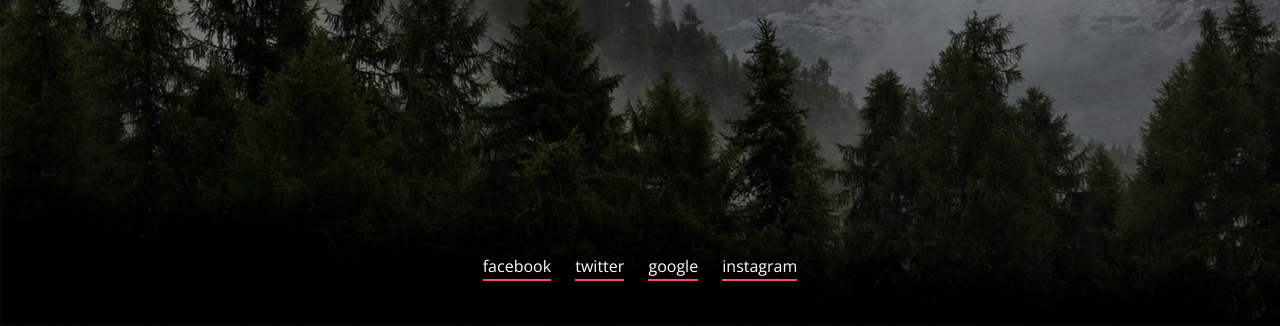
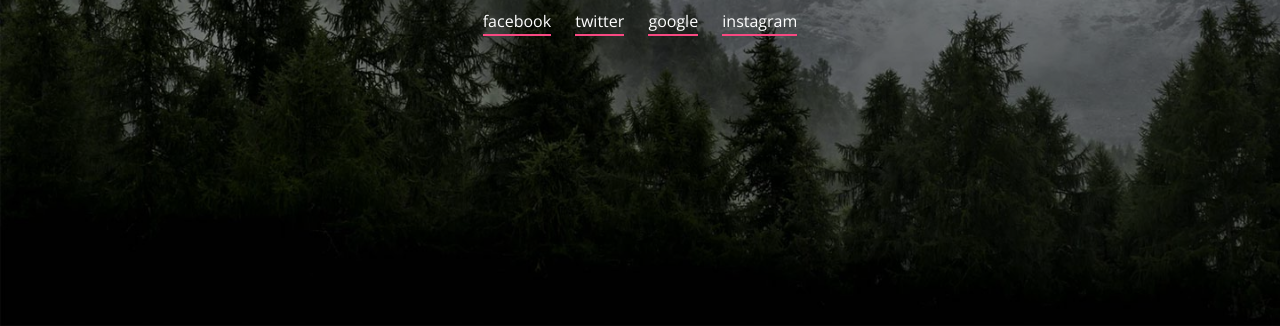
Before and after one commit to bdmakers/bdmakers.github.io, a plain HTML site: page index.html in a window 1280 px wide. Shown: the part 474-800 px from the top of the page. Drawn offline with nearby package versions, Linux system fonts and the light colour scheme.

Commit message:
Update link style

```diff
--- a/css/styles.css
+++ b/css/styles.css
@@ -99,7 +99,7 @@ b.light-color{ color: #444; }
 
 .main-area .notify-btn:hover{ background: none; }
 
-.main-area .social-btn{ position: absolute; bottom: 40px; width: 100%; left: 50%; transform: translateX(-50%); }
+.main-area .social-btn{ padding-top: 20px; }
 
 .main-area .social-btn > li > a{ margin: 0 10px; padding-bottom: 7px; position: relative; overflow: hidden; }
 
```
